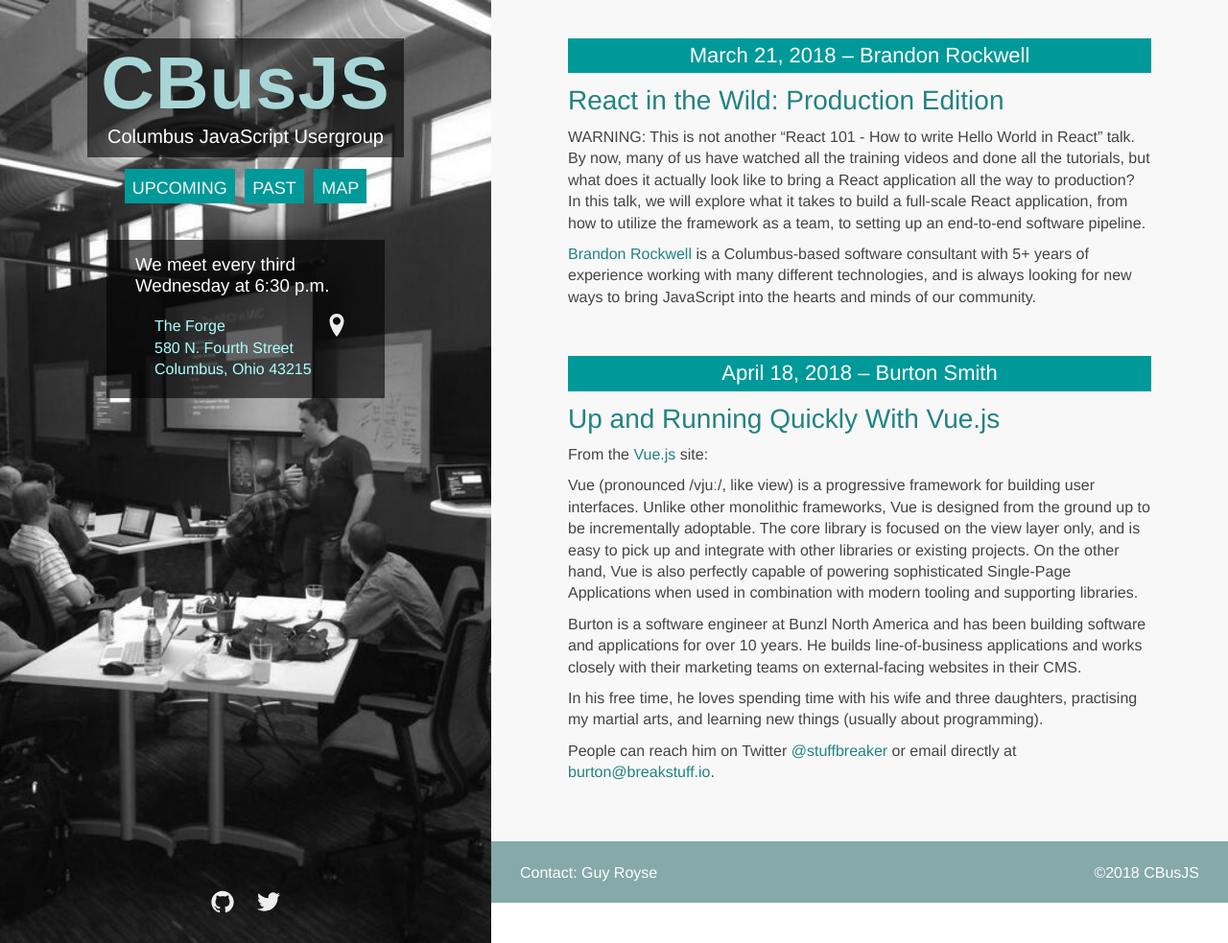
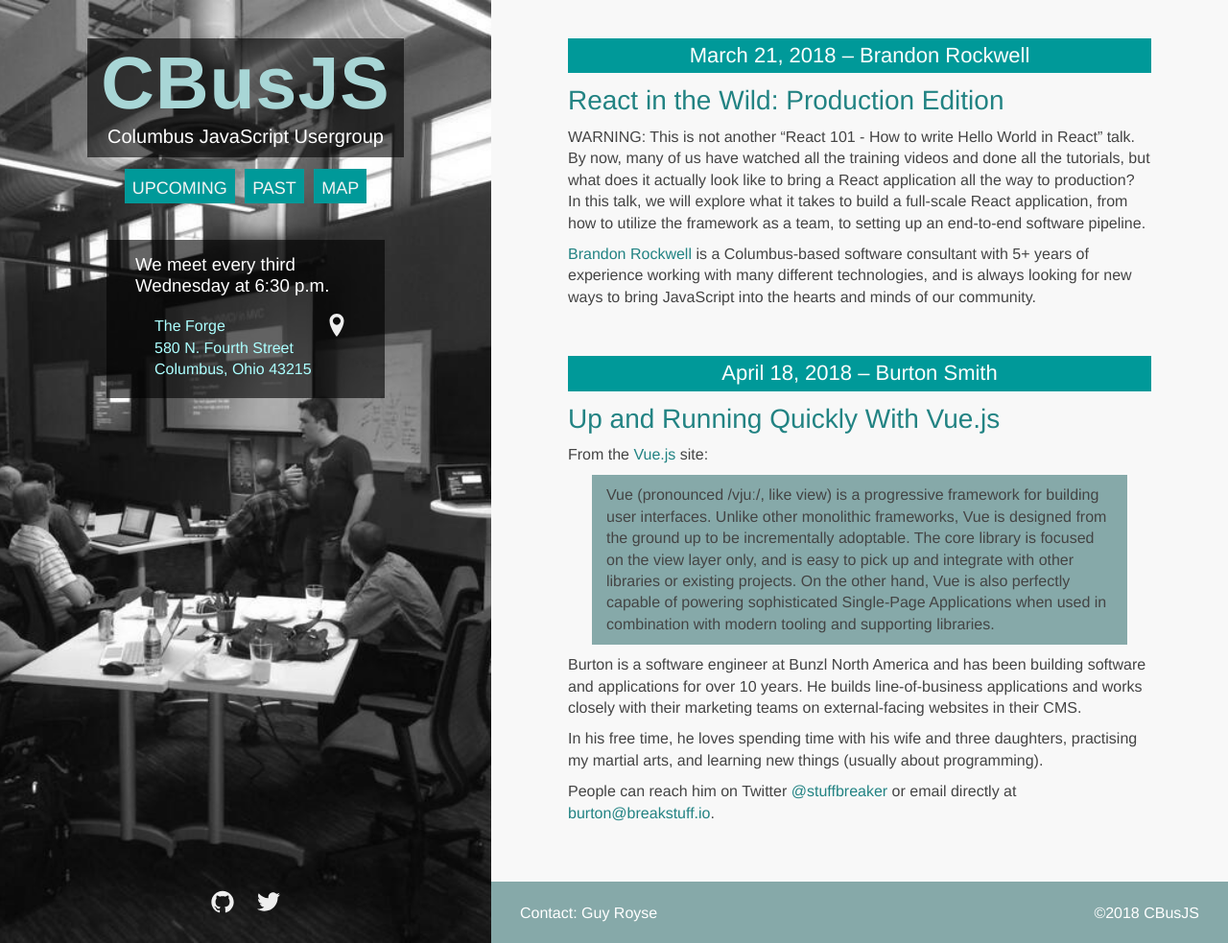
Before and after one commit to columbusjs/columbusjs.github.io, a Jekyll site: the page built from index.html, in a window 1280 px wide and 983 px high. Shown: the whole window at 96% size. Built offline with Jekyll 4.4.1, drawn with Linux system fonts in a browser that asks for light colours; the list of posts is cut into pages by our own code.

Commit message:
updated styles for quotes

```diff
--- a/css/main.css
+++ b/css/main.css
@@ -293,6 +293,16 @@
           animation: fadein 2s;
 }
 
+blockquote {
+  margin: 10px 25px;
+  background: #86A9A9;
+  padding: 10px 15px;
+}
+
+blockquote p:last-child {
+  margin-bottom: 0px;
+}
+
 @keyframes fadein {
     from { opacity: 0; }
     to   { opacity: 1; }
```
